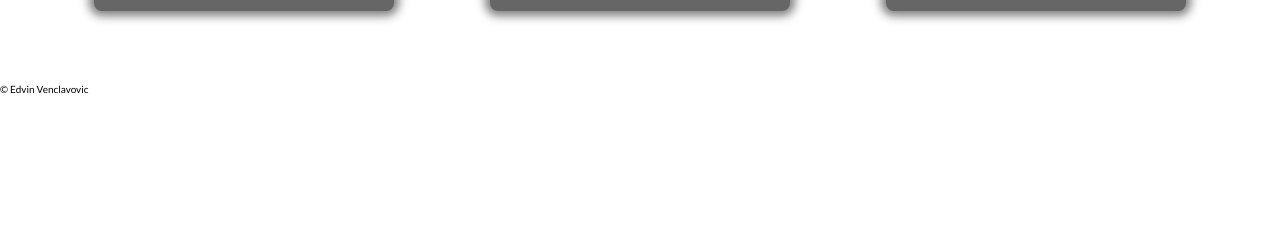
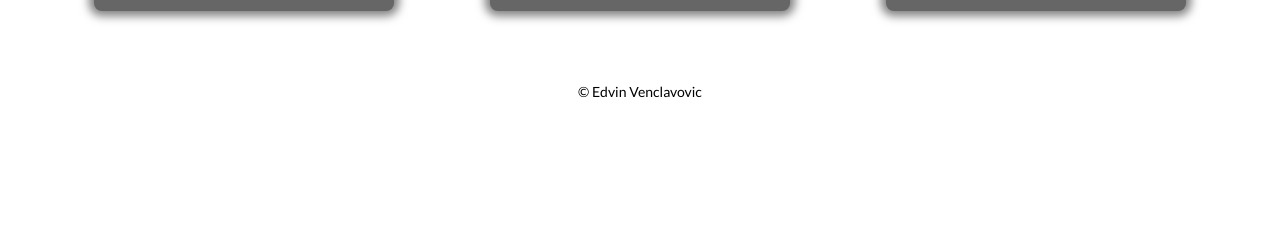
Before and after one commit to Dvin12/PopCorn_DB, a website: page index.html in a window 1280 px wide. Shown: the part 430-663 px from the top of the page. Drawn offline with Linux system fonts and the light colour scheme.

Commit message:
added footer styling

```diff
--- a/sass/_main.scss
+++ b/sass/_main.scss
@@ -65,3 +65,9 @@
 .movie-card:hover .movie-card__overview {
   transform: translateY(0);
 }
+
+footer {
+  display: flex;
+  justify-content: center;
+  font-size: 1.4rem;
+}
```
Also changed, not shown: css/style.css, 1 other file.
